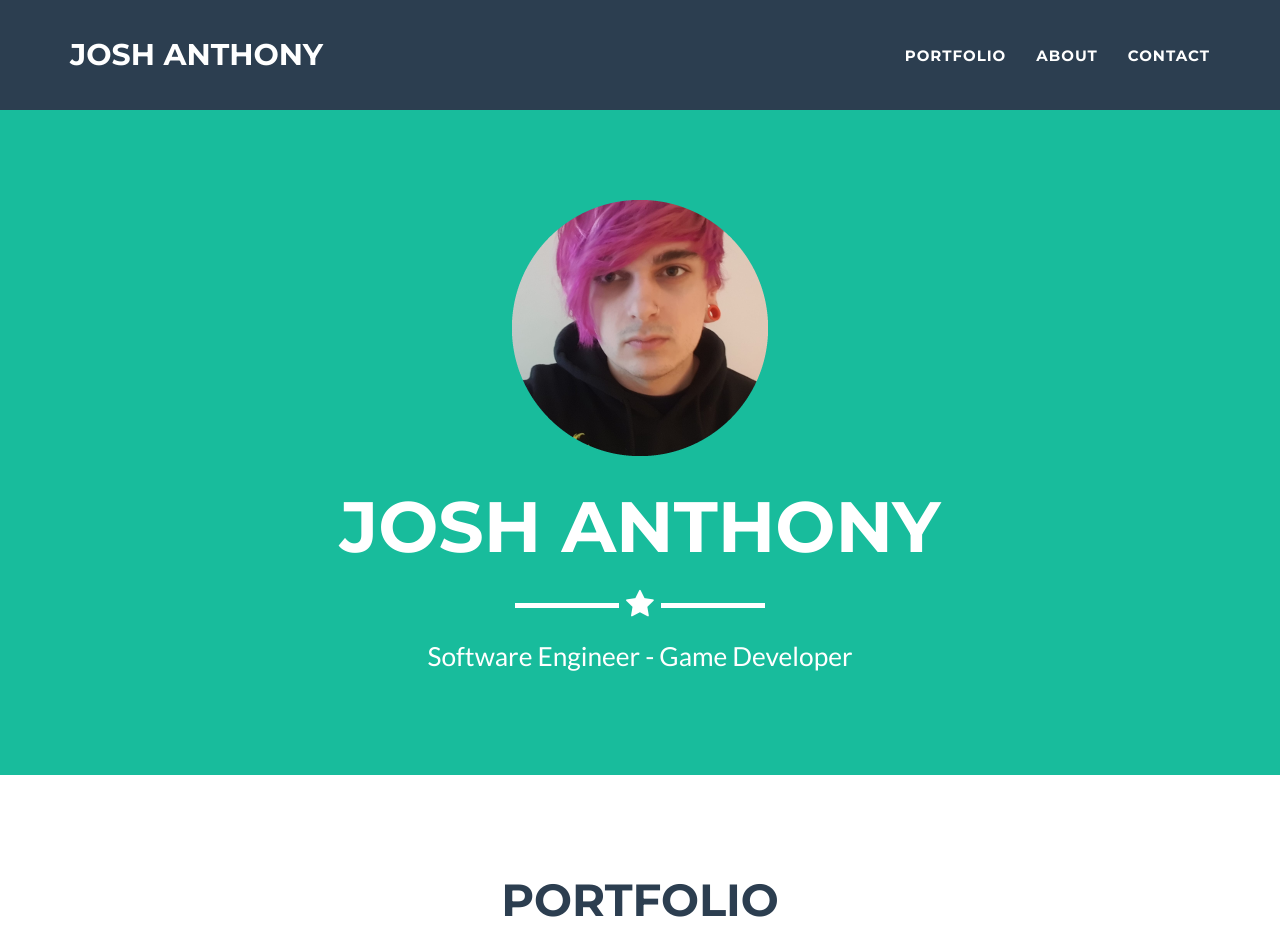
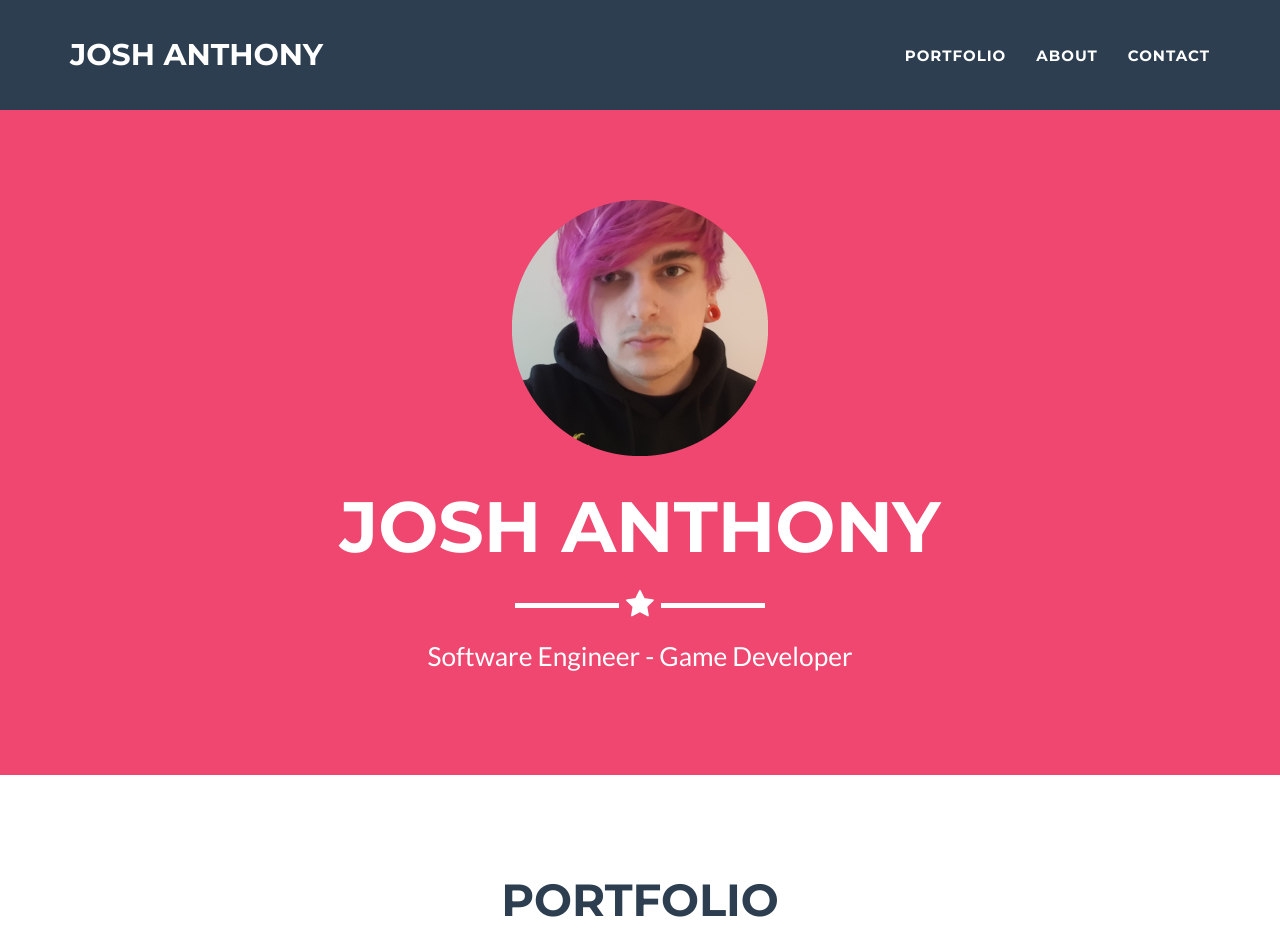
Before and after one commit to shadowsora211/shadowsora211.github.io, a Jekyll site: the page built from _posts/2014-07-18-Pitch-Dash.markdown, in a window 1280 px wide and 1400 px high. Shown: the top 935 px of the window. Built offline with Jekyll 4.4.1, drawn with Linux system fonts in a browser that asks for light colours.

Commit message:
Try another palette

```diff
--- a/_config.yml
+++ b/_config.yml
@@ -25,8 +25,8 @@ disqus_shortname: myshortname
 
 # Color settings (hex-codes without the leading hash-tag)
 color:
-  primary: 18bc9c #80B3FF
-  primary-rgb: "24,288,156" #"128,179,255"
+  primary: EF476F #80B3FF
+  primary-rgb: "239,71,111" #"128,179,255"
   secondary: 2c3e50 #FD6E8A
   secondary-dark: 233140 #A2122F
 
```
